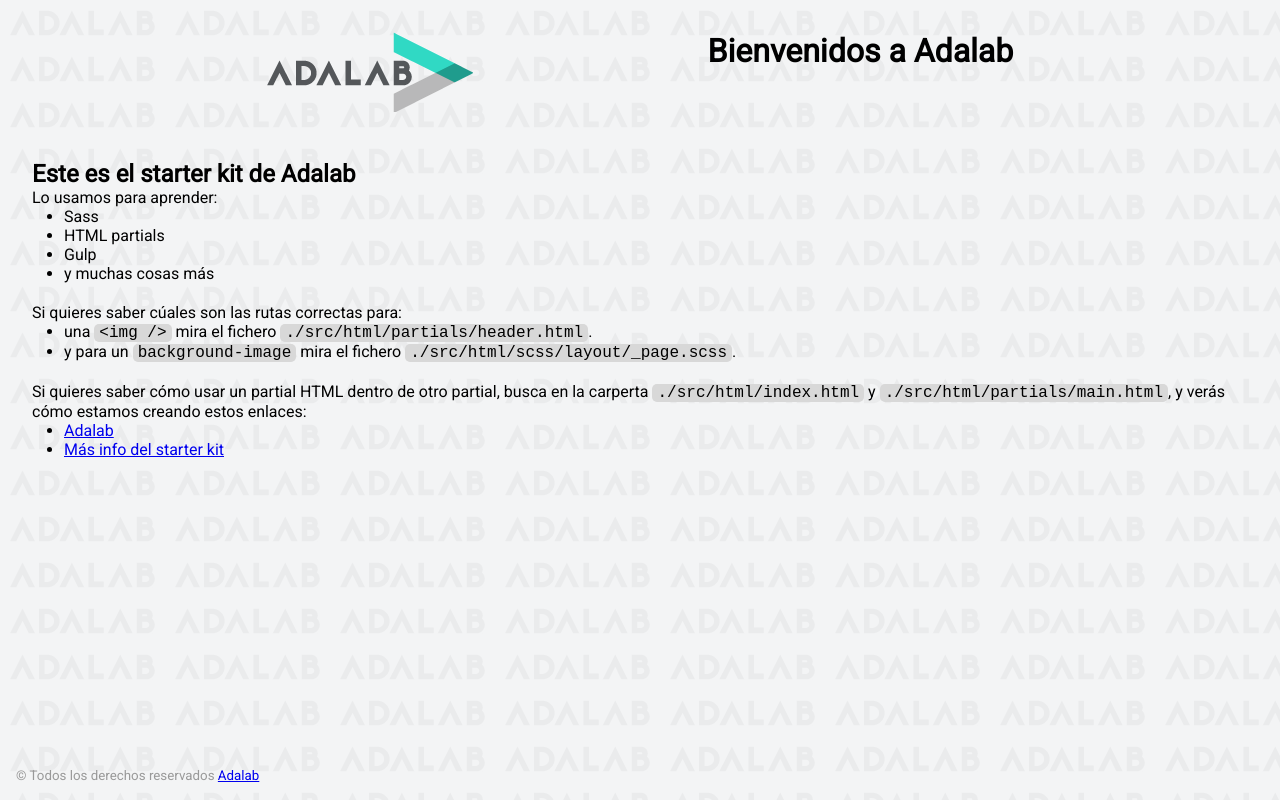
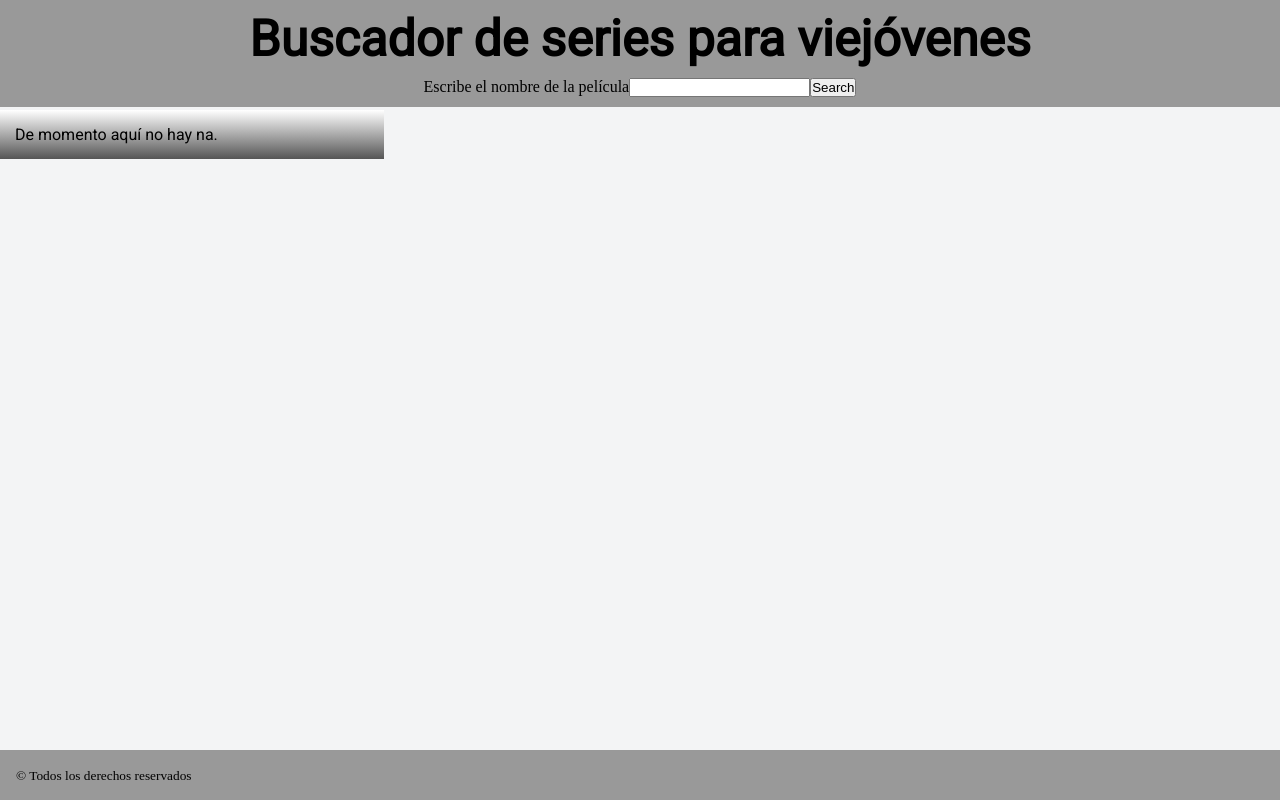
Before and after one commit to ctalloc/series-browser, a website: page docs/index.html in a window 1280 px wide. Drawn offline with Linux system fonts and the light colour scheme.

Commit message:
Execute npm docs for githubpages.

```diff
--- a/docs/assets/css/main.css
+++ b/docs/assets/css/main.css
@@ -1 +1 @@
-*{box-sizing:border-box;margin:0;padding:0}.code{font-size:16px;background:#d8d8d8;padding:0 5px;border-radius:5px}.link__adalab:hover{background-color:#099d8d;color:#fff}.link__github:hover{background-color:#CCC;color:#000}body{padding:2rem;height:100vh;background-image:url("../images/bg-adalab.png");background-color:#f3f4f5;font-family:"Roboto",sans-serif}.page__header{display:flex;justify-content:space-evenly;margin-bottom:3rem}.page__footer{position:fixed;left:0;bottom:0;width:100vw;padding:1rem;color:#999}.main__list{padding-left:2rem;padding-bottom:20px}
+*{box-sizing:border-box;margin:0;padding:0}.code{font-size:16px;background:#d8d8d8;padding:0 5px;border-radius:5px}.body{background-color:#f3f4f5}.page__main{display:flex;flex-direction:row;position:relative;top:110px;font-family:"Roboto",sans-serif}.page__main--favoriteContainer{background-image:linear-gradient(white, #555);width:30%;padding:15px}.page__main--resultContainer{padding:15px;width:70%}.resultList{display:grid;grid-template-columns:1fr 1fr;list-style-type:none;font-size:18px}.resultList--item{padding:20px}.page__header{position:fixed;left:0;top:0;width:100vw;padding:10px 10px 0 10px;background-color:#999;z-index:1}.page__header--title{font-family:"Roboto",sans-serif;font-size:50px;text-align:center}.page__header--nav{margin:10px 0}.nav__form{display:flex;flex-direction:row;justify-content:center}.page__footer{position:fixed;left:0;bottom:0;width:100vw;padding:1rem;background-color:#999}
--- a/docs/assets/js/main.js
+++ b/docs/assets/js/main.js
@@ -1 +1 @@
-"use strict";console.log(">> Ready :)");
+"use strict";const formElement=document.querySelector(".js-form"),btnElement=document.querySelector(".js-searchBtn"),inputElement=document.querySelector(".js-searchInput"),resultsElement=document.querySelector(".js-results");function callToApi(e){fetch("http://api.tvmaze.com/search/shows?q="+e).then(e=>e.json()).then(e=>{console.log(e),renderResult(e)})}function renderResult(e){let t="";for(const l of e){const e=l.show,o=e.name;let s=e.image;function n(){let t="";return t=null===e.image?"https://via.placeholder.com/210x295/ffffff/666666/?\n            text=TV":""+s.medium,t}t+='<li class="resultList--item">',t+=`<img src="${n()}" alt="${o} poster">`,t+=`<p>${o}</p>`,t+="</li>"}resultsElement.innerHTML=t}function handleForm(e){e.preventDefault(),console.log("No hago submit.")}function handleSubmitButton(){callToApi(inputElement.value)}formElement.addEventListener("submit",handleForm),btnElement.addEventListener("click",handleSubmitButton);
--- a/docs/index.html
+++ b/docs/index.html
@@ -3,62 +3,37 @@
   <head>
     <meta charset="UTF-8" />
     <meta name="viewport" content="width=device-width, initial-scale=1" />
-    <title>Adalab Web Starter Kit</title>
+    <title>Buscador de series para viejóvenes</title>
     <link href="https://fonts.googleapis.com/css?family=Roboto&display=swap" rel="stylesheet" />
     <link rel="stylesheet" href="./assets/css/main.css" />
     <link rel="icon" href="./assets/images/favicon.png" />
   </head>
 
-  <body>
+  <body class="body">
     <div class="page">
       <header class="page__header">
-        <img src="./assets/images/logo-adalab.png" alt="Adalab">
-        <h1>Bienvenidos a Adalab</h1>
+        <h1 class="page__header--title">Buscador de series para viejóvenes</h1>
+        <nav class="page__header--nav">
+          <form class="nav__form js-form">
+            <label>Escribe el nombre de la película </label>
+            <input type="text" class="nav__input js-searchInput" name="search" />
+            <input type="submit" value="Search" class="nav--button js-searchBtn" />
+          </form>
+        </nav>
       </header>
 
       <main class="page__main">
-        <h2>Este es el starter kit de Adalab</h2>
-        <p>Lo usamos para aprender:</p>
-        <ul class="main__list">
-          <li>Sass</li>
-          <li>HTML partials</li>
-          <li>Gulp</li>
-          <li>y muchas cosas más</li>
-        </ul>
-        <p>Si quieres saber cúales son las rutas correctas para:</p>
-        <ul class="main__list">
-          <li>
-            una <code class="code">&lt;img /&gt;</code> mira el fichero
-            <code class="code">./src/html/partials/header.html</code>.
-          </li>
-          <li>
-            y para un <code class="code">background-image</code> mira el fichero
-            <code class="code">./src/html/scss/layout/_page.scss</code>.
-          </li>
-        </ul>
-        <p>
-          Si quieres saber cómo usar un partial HTML dentro de otro partial, busca en la carperta
-          <code class="code">./src/html/index.html</code> y
-          <code class="code">./src/html/partials/main.html</code>, y verás cómo estamos creando estos
-          enlaces:
-        </p>
-        <ul class="main__list">
-          <li>
-            <a class="link__adalab" href="https://adalab.es">Adalab</a>
-
-          </li>
-          <li>
-            <a class="" href="./more-info.html">Más info del starter kit</a>
-
-          </li>
-        </ul>
+        <section class="page__main--favoriteContainer">
+          <p>De momento aquí no hay na.</p>
+        </section>
+        <section class="page__main--resultContainer">
+          <ul class="resultList js-results"></ul>
+        </section>
       </main>
 
       <footer class="page__footer">
         <small>
           &copy; Todos los derechos reservados
-          <a class="link__adalab" href="https://adalab.es">Adalab</a>
-
         </small>
       </footer>
 
```
Also changed, not shown: docs/more-info.html (deleted, +0 -37 lines).
